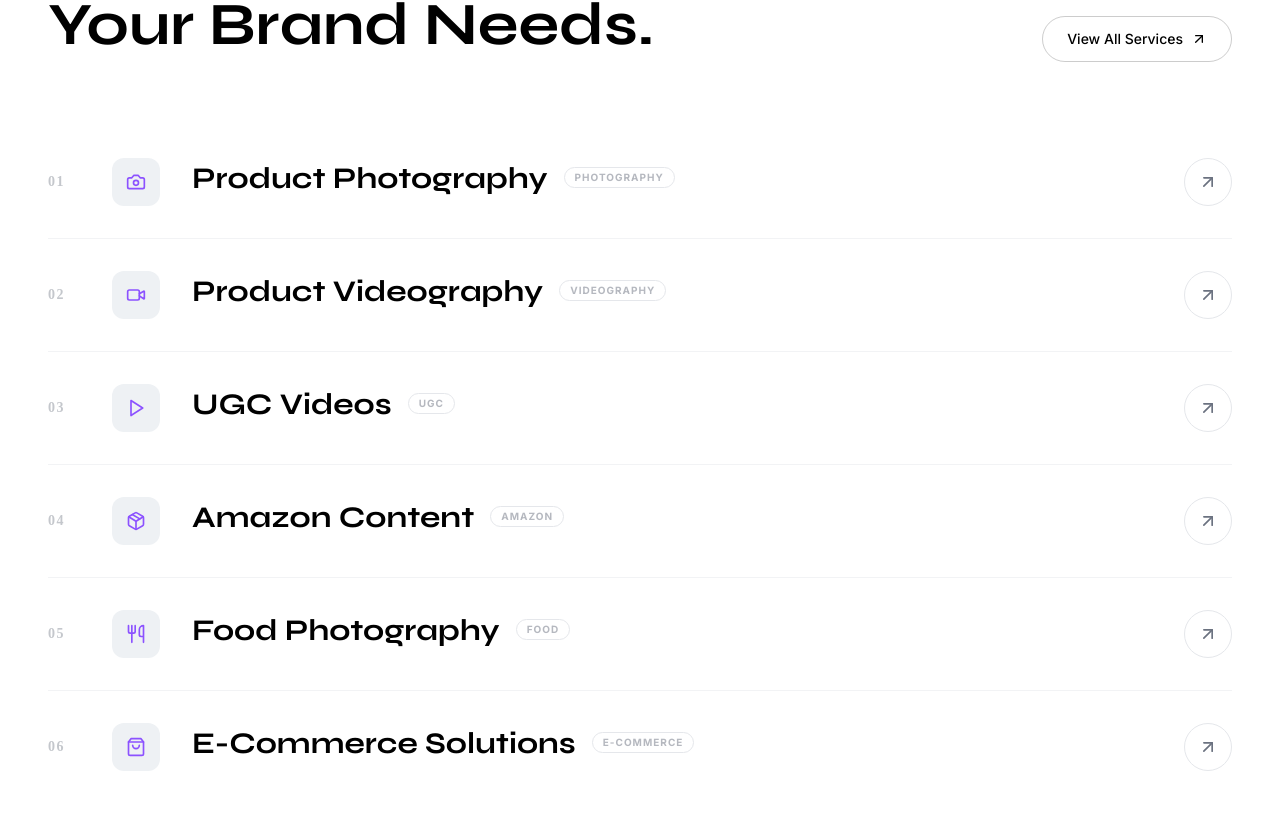
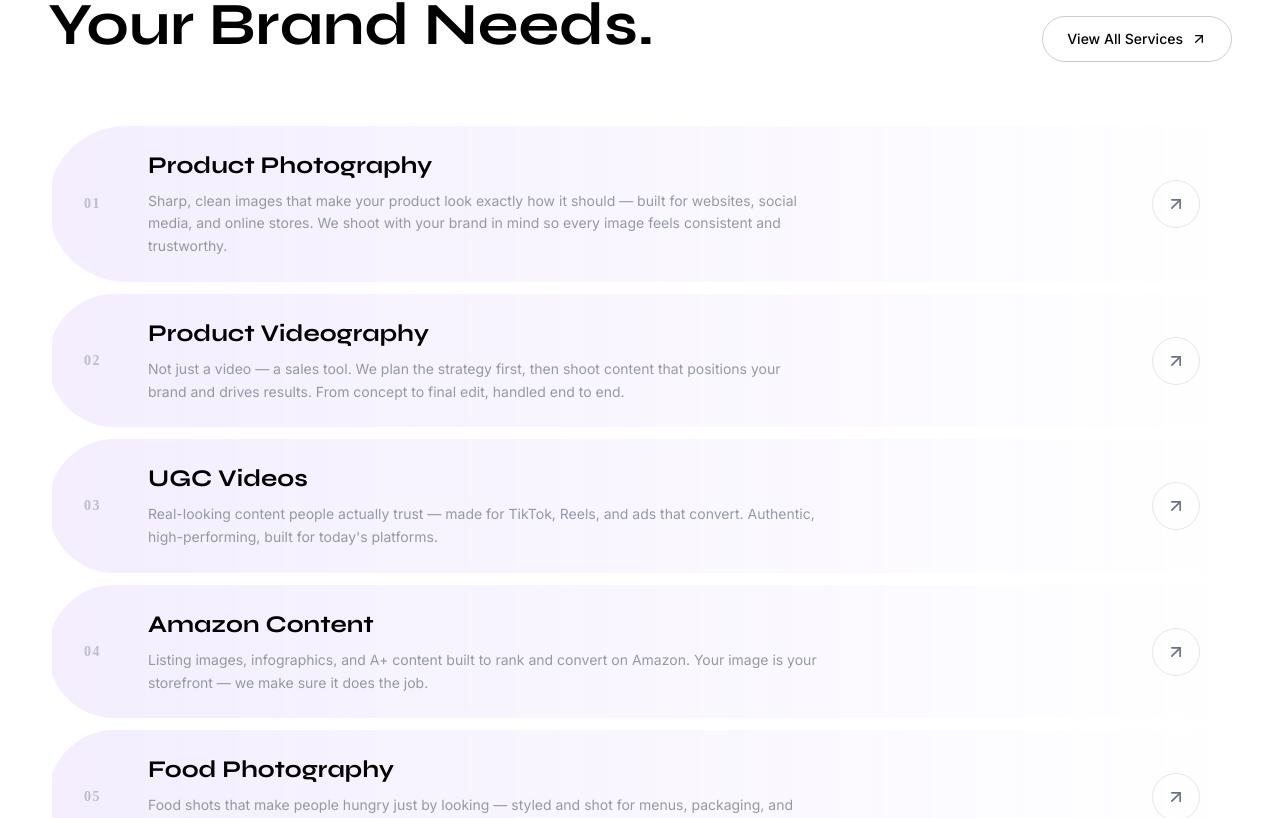
Before and after one commit to MUHAMMADABUZAR1560/ahsan-art, a Next.js app: page / in a window 1280 px wide. Shown: the part 2636-3454 px from the top of the page. Built offline with nearby package versions, Linux system fonts and the light colour scheme; no server answers.

Commit message:
UI: Update services preview list items with left-rounded purple gradient

```diff
--- a/components/sections/services-preview.tsx
+++ b/components/sections/services-preview.tsx
@@ -99,7 +99,7 @@ export function ServicesPreview() {
         </motion.div>
 
         {/* Numbered Services List */}
-        <div className="divide-y divide-border/50">
+        <div className="flex flex-col gap-3">
           {services.map((service, index) => (
             <motion.div
               key={index}
@@ -111,29 +111,21 @@ export function ServicesPreview() {
                 href={service.href}
                 onMouseEnter={() => setHoveredIndex(index)}
                 onMouseLeave={() => setHoveredIndex(null)}
-                className="group flex items-center gap-4 md:gap-8 py-6 md:py-8 transition-all duration-300"
+                className="group flex items-center gap-4 md:gap-8 py-5 md:py-6 px-4 md:px-8 transition-all duration-300 rounded-l-[2rem] md:rounded-l-full bg-gradient-to-r from-primary/10 via-primary/5 to-transparent border-l-4 border-transparent hover:border-primary"
               >
                 {/* Number */}
                 <span className={`text-xs md:text-sm font-mono font-bold tracking-widest transition-colors duration-300 flex-shrink-0 w-8 ${hoveredIndex === index ? "text-primary" : "text-muted-foreground/40"}`}>
                   {service.number}
                 </span>
 
-                {/* Icon — hidden on mobile */}
-                <div className={`hidden md:flex w-12 h-12 rounded-xl items-center justify-center flex-shrink-0 transition-all duration-300 ${hoveredIndex === index ? "bg-primary" : "bg-secondary"}`}>
-                  <service.icon className={`w-5 h-5 transition-colors duration-300 ${hoveredIndex === index ? "text-white" : "text-primary"}`} />
-                </div>
-
                 {/* Content */}
                 <div className="flex-1 min-w-0">
                   <div className="flex flex-col md:flex-row md:items-center gap-1 md:gap-4">
-                    <h3 className={`text-lg md:text-2xl lg:text-3xl font-serif font-bold transition-colors duration-300 ${hoveredIndex === index ? "text-primary" : "text-foreground"}`}>
+                    <h3 className={`text-lg md:text-2xl font-serif font-bold transition-colors duration-300 ${hoveredIndex === index ? "text-primary" : "text-foreground"}`}>
                       {service.title}
                     </h3>
-                    <span className="hidden md:inline-flex text-[10px] font-bold uppercase tracking-widest text-muted-foreground/50 border border-border rounded-full px-2.5 py-0.5">
-                      {service.tag}
-                    </span>
                   </div>
-                  <p className={`mt-1 md:mt-2 text-sm md:text-base leading-relaxed transition-all duration-300 max-w-2xl ${hoveredIndex === index ? "text-muted-foreground" : "text-muted-foreground/60 md:max-h-0 md:overflow-hidden md:opacity-0 group-hover:md:max-h-20 group-hover:md:opacity-100"}`}>
+                  <p className="mt-1.5 md:mt-2 text-sm leading-relaxed text-muted-foreground/70 max-w-2xl">
                     {service.description}
                   </p>
                 </div>
```
